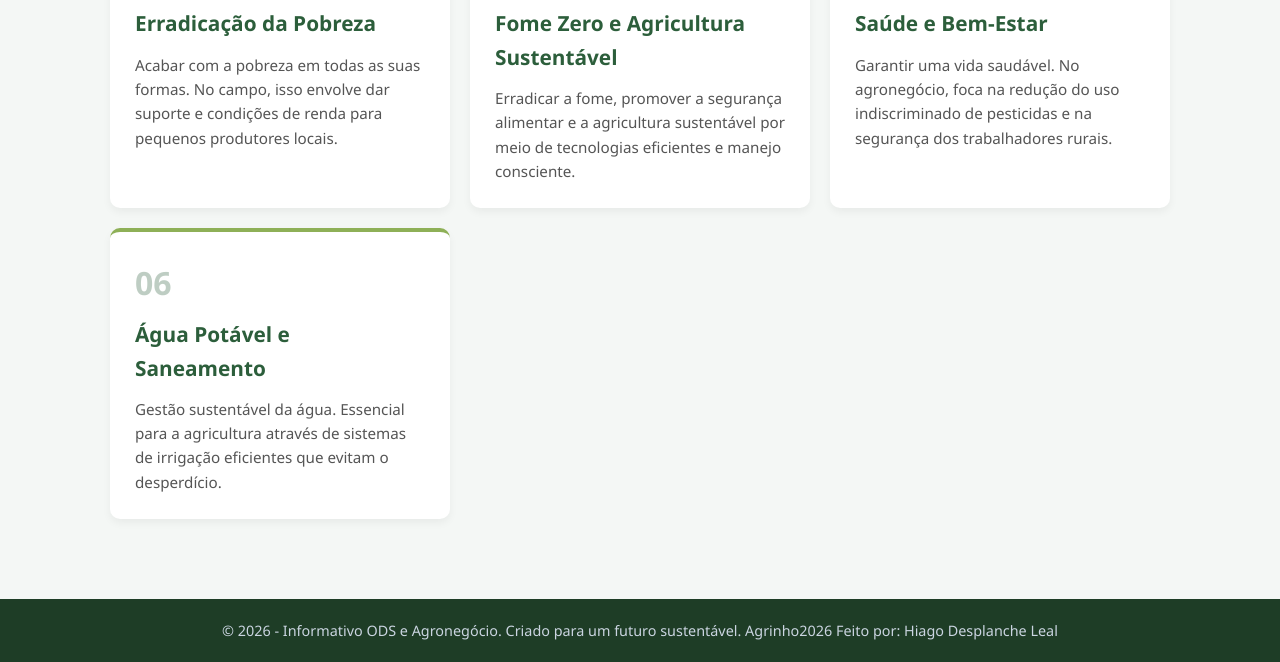
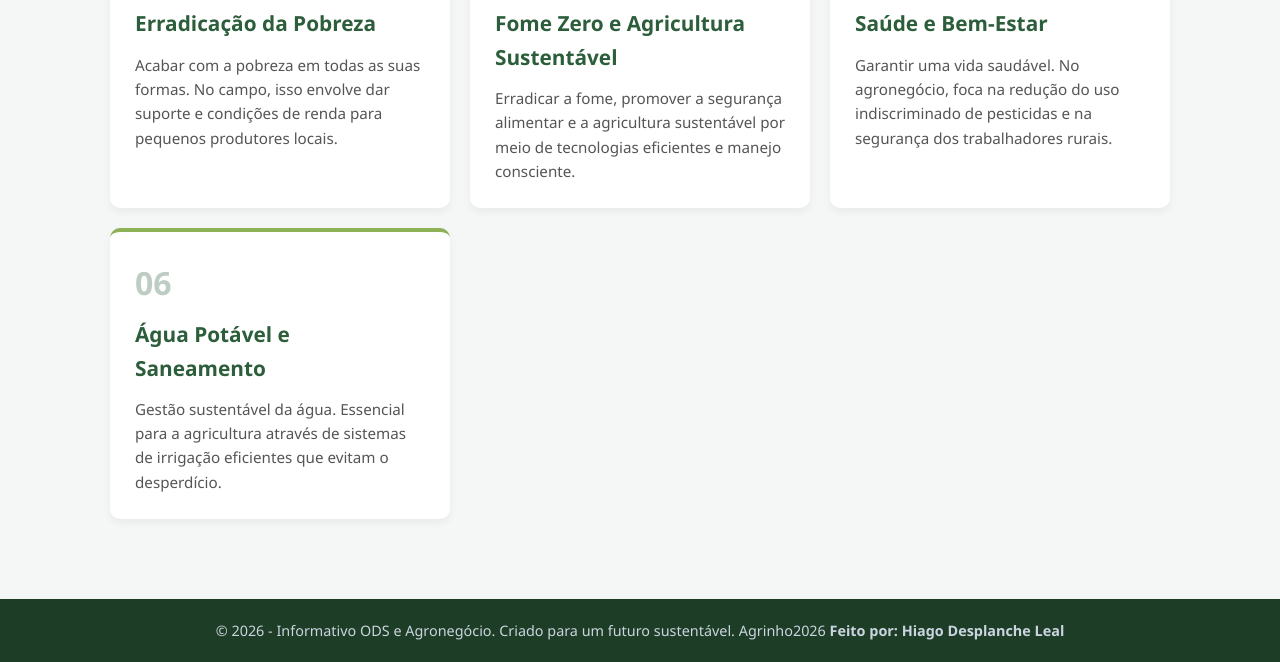
Before and after one commit to HiagoDesplanche/Agrinho2026, a plain HTML site: page index.html in a window 1280 px wide. Shown: the part 672-1334 px from the top of the page. Drawn offline with Linux system fonts and the light colour scheme.

Commit message:
Bold the author name in the footer

```diff
--- a/index.html
+++ b/index.html
@@ -56,7 +56,7 @@
 
     <footer>
         <p>&copy; 2026 - Informativo ODS e Agronegócio. Criado para um futuro sustentável. Agrinho2026
-        Feito por: Hiago Desplanche Leal</p>
+        <strong>Feito por: Hiago Desplanche Leal</strong></p>
     </footer>
 
     <script src="script.js"></script>
```
